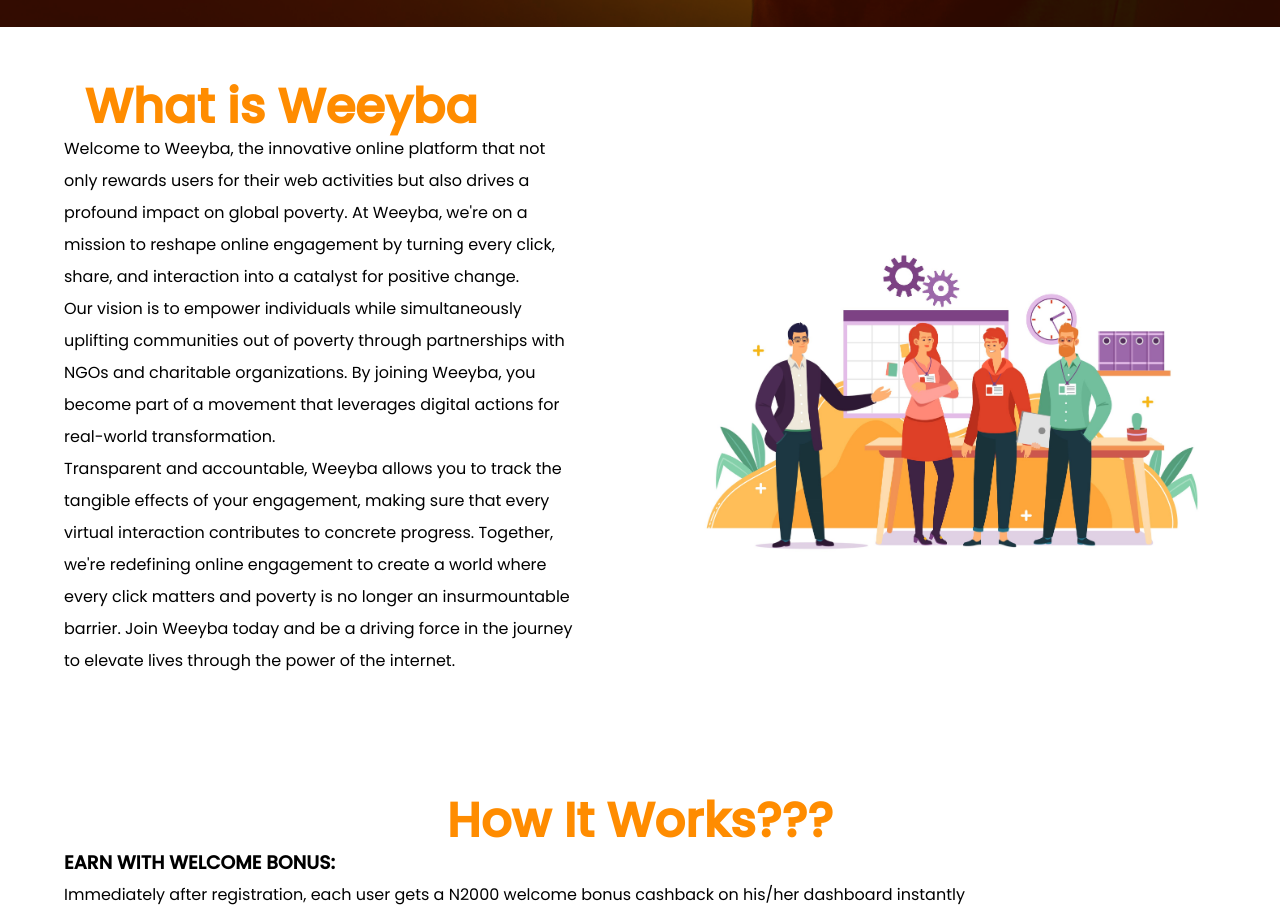
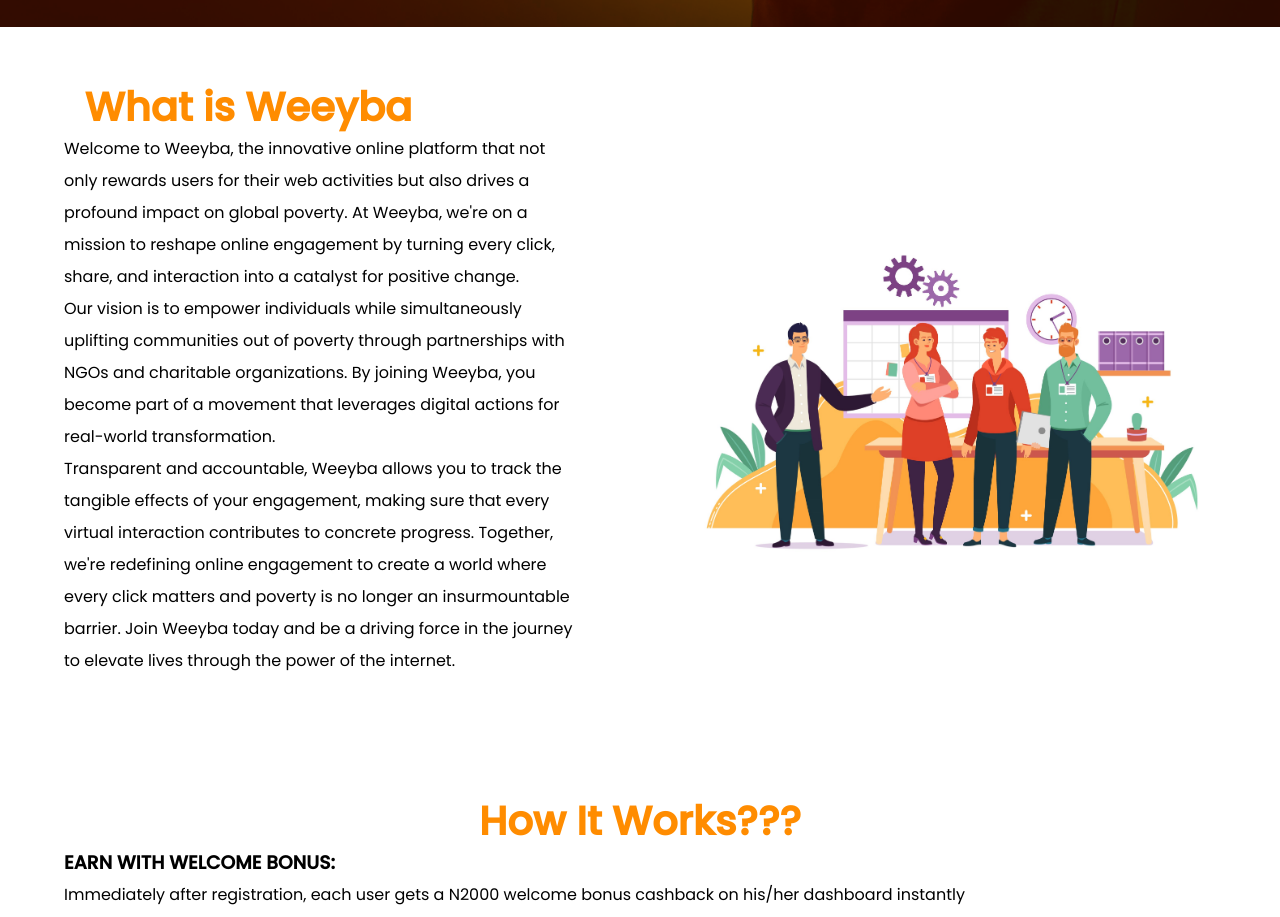
Before and after one commit to Weeyba/front-end, a React (Create React App) app: page /about in a window 1280 px wide. Shown: the part 793-1710 px from the top of the page. Built offline with nearby package versions, Linux system fonts and the light colour scheme.

Commit message:
text edit

```diff
--- a/src/pages/about/About.js
+++ b/src/pages/about/About.js
@@ -21,7 +21,7 @@
     <h1  style={{marginLeft: '4%',
     marginBottom:'10px',
     fontWeight:'bold',
-    fontSize:'300%',
+    fontSize:'250%',
     color:'darkorange',
       }}>What is Weeyba</h1>
     <article>
@@ -54,7 +54,7 @@
                       textAlign:'center',
                       marginBottom:'10px',
                       fontWeight:'bold',
-                      fontSize:'300%',
+                      fontSize:'250%',
                       color:'darkorange',
                         }}>How It Works???</h1>
 
```
